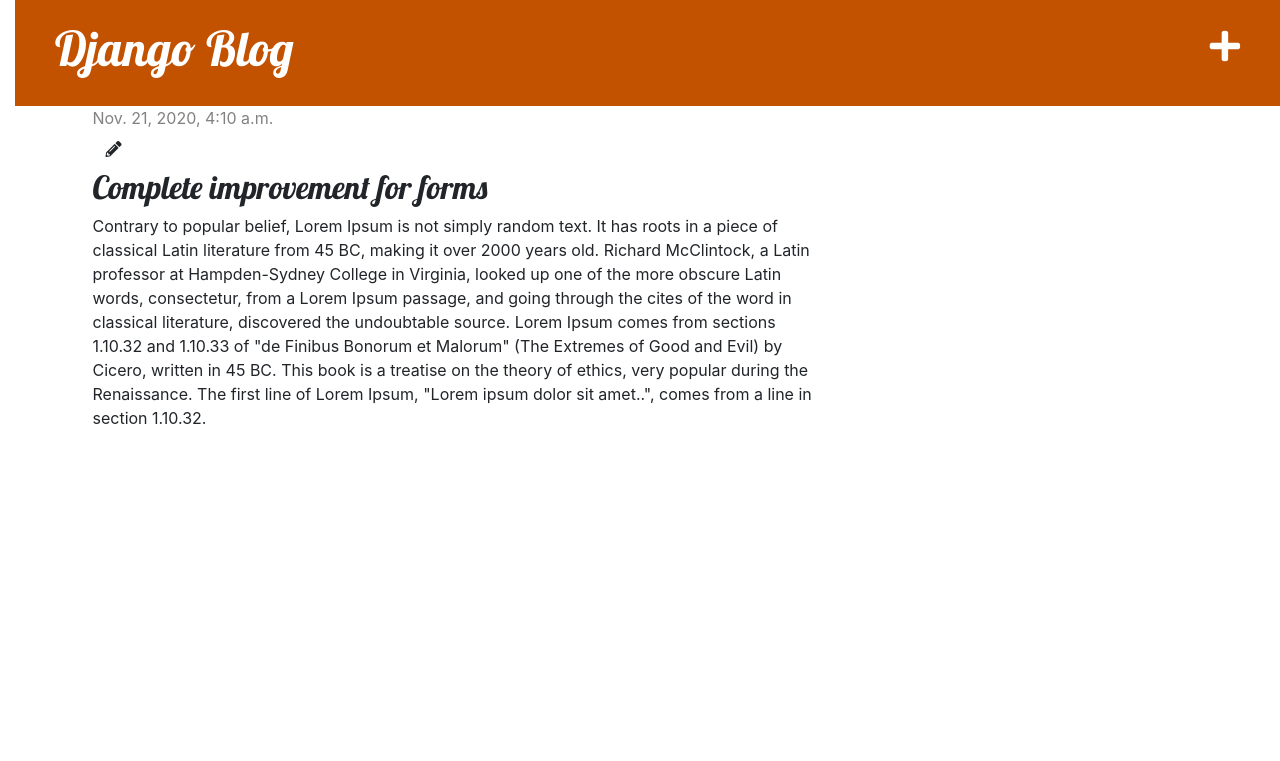
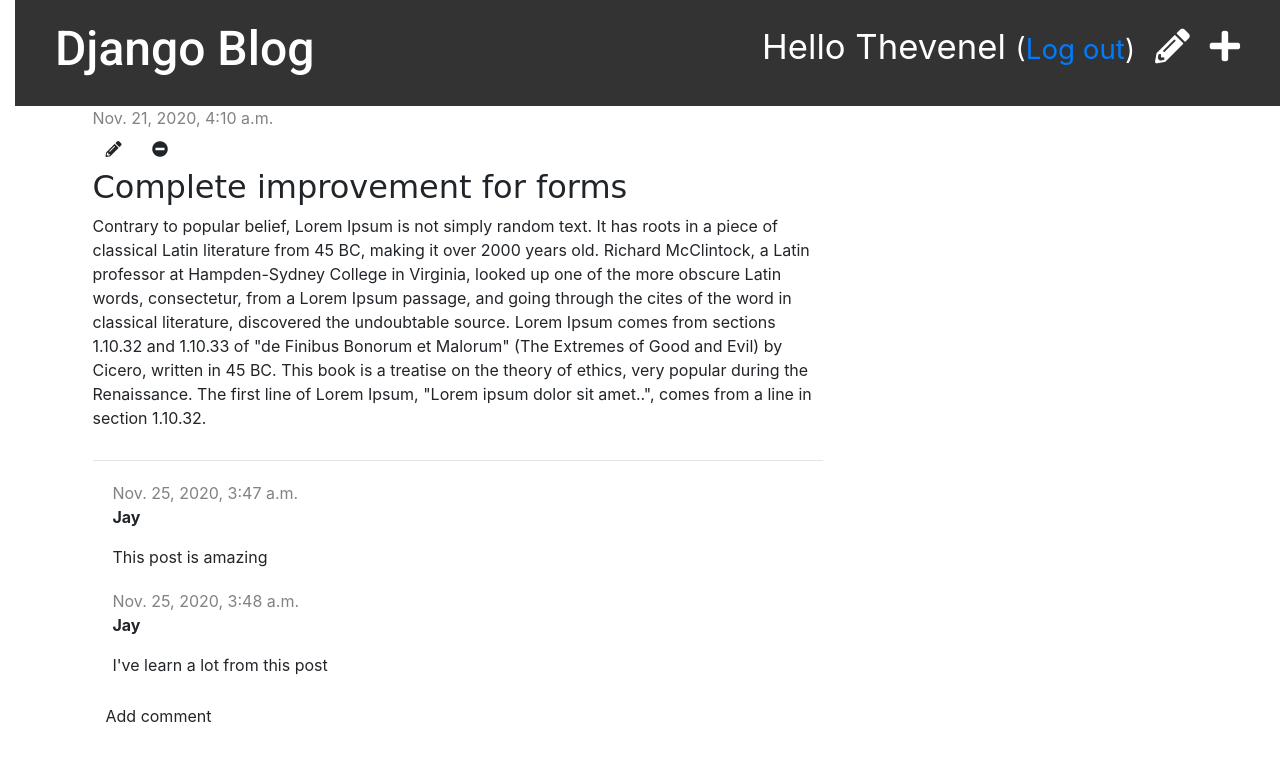
Before and after one commit to Thevenel/my-first-blog, a Django app: page /post/5/ in a window 1280 px wide. Shown: the top 761 px of the page. Run offline with Django 3.2, Linux system fonts and the light colour scheme; a user stored in the database is signed in; data comes from the database, SQL or seed files in the repository; both versions use the stored data as it was after the commit.

Commit message:
Added security and created comment model

```diff
--- a/mysite/blog/admin.py
+++ b/mysite/blog/admin.py
@@ -1,5 +1,6 @@
 from django.contrib import admin
-from .models import Post
+from .models import Comment, Post
 
 # Register your models here.
 admin.site.register(Post)
+admin.site.register(Comment)
--- a/mysite/blog/models.py
+++ b/mysite/blog/models.py
@@ -15,5 +15,22 @@ class Post(models.Model):
         self.published_date = timezone.now()
         self.save()
 
+    def approved_comments(self):
+        return self.comments.filter(approved_comment = True)
+
     def __str__(self):
         return self.title
+
+class Comment(models.Model):
+    post = models.ForeignKey('blog.Post', on_delete=models.CASCADE, related_name='comments')
+    author = models.CharField(max_length=200)
+    text = models.TextField()
+    created_date = models.DateTimeField(default=timezone.now)
+    approved_comment = models.BooleanField(default=False)
+
+    def approve(self):
+        self.approved_comment = True
+        self.save()
+
+    def __str__(self):
+        return self.text
--- a/mysite/blog/static/css/blog.css
+++ b/mysite/blog/static/css/blog.css
@@ -2,12 +2,12 @@ body {
     padding-left: 15px;
 }
 h1 a, h2 a {
-    color: #FF8833;
-    font-family: 'Lobster';
+    color: #ccc;
+    font-family: 'Roboto', sans-serif;
 }
 
 .page-header {
-    background-color: #C25100;
+    background-color: #333;
     margin-top: 0;
     padding: 20px 20px 20px 40px;
 }
@@ -52,3 +52,7 @@ h1, h2, h3, h4 {
 .post h2 a, .post h2 a:visited {
     color: #000000;
 }
+
+.comment{
+    margin: 20px 0px 20px 20px;
+}
--- a/mysite/blog/templates/blog/base.html
+++ b/mysite/blog/templates/blog/base.html
@@ -7,13 +7,18 @@
     <title>My Django blog</title>
     <link rel="stylesheet" href="{% static 'css/blog.css' %}">
     <link rel="stylesheet" href="https://cdn.jsdelivr.net/npm/bootstrap@4.5.3/dist/css/bootstrap.min.css" integrity="sha384-TX8t27EcRE3e/ihU7zmQxVncDAy5uIKz4rEkgIXeMed4M0jlfIDPvg6uqKI2xXr2" crossorigin="anonymous">
-    <link href="//fonts.googleapis.com/css?family=Lobster&subset=latin,latin-ext" rel="stylesheet" type="text/css">
+    <link rel="preconnect" href="https://fonts.gstatic.com">
+    <link href="https://fonts.googleapis.com/css2?family=Roboto:ital,wght@0,100;0,300;0,400;0,500;0,700;0,900;1,100;1,300;1,400;1,500;1,700;1,900&display=swap" rel="stylesheet">
     <link rel="stylesheet" href="https://use.fontawesome.com/releases/v5.15.1/css/all.css" integrity="sha384-vp86vTRFVJgpjF9jiIGPEEqYqlDwgyBgEF109VFjmqGmIY/Y4HV4d3Gp2irVfcrp" crossorigin="anonymous">
 </head>
 <body>
     <div class="page-header">
         {% if user.is_authenticated %}
         <a href="{% url 'post_new' %}" class="top-menu"><span><i class="fas fa-plus"></i></span></a>
+        <a href="{% url 'post_draft_list' %}" class="top-menu"><span><i class="fas fa-pencil-alt"></i></span></a>
+        <p class="top-menu">Hello {{ user.username.title }} <small>(<a href="{% url 'logout' %}">Log out</a>)</small></p>
+        {% else %}
+        <a href="{% url 'login' %}" class="top-menu"><span><i class="fas fa-user-lock"></i></span></a>
         {% endif %}
         <h1><a href="/">Django Blog</a></h1>
     </div>
--- a/mysite/blog/templates/blog/post_detail.html
+++ b/mysite/blog/templates/blog/post_detail.html
@@ -6,11 +6,35 @@
             <div class="date">
                 {{ post.published_date }}
             </div>
+        {% else %}
+        <a class="btn btn-default" href="{% url 'post_publish' pk=post.pk %}">Publish</a>
         {% endif %}
         {% if user.is_authenticated %}
         <a class="btn btn-default" href="{% url 'post_edit' pk=post.pk %}"><i class="fas fa-pencil-alt"></i></a>
+        <a class="btn btn-default" href="{% url 'post_remove' pk=post.pk %}"><span><i class="fas fa-minus-circle"></i></span></a>
         {% endif %}
         <h2> {{ post.title }} </h2>
         <p> {{ post.text|linebreaksbr }} </p>
     </div>
-{% endblock content %}
+
+    <hr>
+    {% for comment in post.comments.all %}
+        {% if user.is_authenticated or comment.approved_comment %}
+        <div class="comment">
+            <div class="date">
+                {{ comment.created_date }}
+            {% if not comment.approved_comment %}
+                <a class="btn btn-default" href="{% url 'comment_remove' pk=comment.pk %}"><span><i class="far fa-trash-alt"></i></span></a>
+                <a class="btn btn-default" href="{% url 'comment_approve' pk=comment.pk %}"><span><i class="far fa-check-circle"></i></span></a>
+            {% endif %}
+            </div>
+            <strong>{{ comment.author }}</strong>
+            <p> {{ comment.text|linebreaks }} </p>
+            {% endif %}
+        </div>
+    {% empty %}
+        <p>No comments her yet :(</p>
+    {% endfor %}
+    <a class="btn btn-default" href="{% url 'add_comment_to_post' pk=post.pk %}">Add comment</a>
+
+    {% endblock content %}
--- a/mysite/blog/templates/blog/post_list.html
+++ b/mysite/blog/templates/blog/post_list.html
@@ -3,11 +3,12 @@
 
     {% for post in posts %}
     <div class="post">
-        <div class="data">
+        <div class="date">
             {{post.published_date}}
         </div>
         <h2><a href="{% url 'post_detail' pk=post.pk %}">{{ post.title }}</a></h2>
         <p> {{ post.text|linebreaksbr }} </p>
+        <a href="{% url 'post_detail' pk=post.pk %}">Comments: {{ post.approved_comments.count }}</a>
     </div>
     {% endfor %}
 
--- a/mysite/blog/urls.py
+++ b/mysite/blog/urls.py
@@ -6,4 +6,10 @@ urlpatterns = [
     path('post/<int:pk>/', views.post_detail, name='post_detail'),
     path('post/new/', views.post_new, name = 'post_new'),
     path('post/<int:pk>/edit/', views.post_edit, name='post_edit' ),
+    path('drafts/', views.post_draft_list, name='post_draft_list'),
+    path('post/<pk>/publish/', views.post_publish, name='post_publish'),
+    path('post/<pk>/remove/', views.post_remove, name='post_remove'),
+    path('post/<int:pk>/comment/', views.add_comment_to_post, name='add_comment_to_post'),
+    path('comment/<int:pk>/approve/', views.comment_approve, name="comment_approve"),
+    path('comment/<int:pk>/remove/', views.comment_remove, name="comment_remove"),
 ]
--- a/mysite/blog/views.py
+++ b/mysite/blog/views.py
@@ -1,8 +1,9 @@
 from datetime import time
 from django.shortcuts import render, get_object_or_404, redirect
+from django.contrib.auth.decorators import login_required
 from django.utils import timezone
-from .models import Post
-from .forms import PostForm
+from .models import Post, Comment
+from .forms import CommentForm, PostForm
 
 # Create your views here.
 
@@ -14,19 +15,20 @@ def post_detail(request, pk):
     post = get_object_or_404(Post, pk=pk)
     return render(request, 'blog/post_detail.html', {'post': post} )
 
+@login_required
 def post_new(request):
     if request.method == 'POST':
         form = PostForm(request.POST)
         if form.is_valid():
             post = form.save(commit=False)
             post.author = request.user
-            post.published_date = timezone.now()
             post.save()
             return redirect('post_detail', pk = post.pk)
     else:
         form = PostForm()
     return render(request, 'blog/post_edit.html', {'form': form})
 
+@login_required
 def post_edit(request, pk):
     post = get_object_or_404(Post, pk=pk)
     if request.method == 'POST':
@@ -34,9 +36,50 @@ def post_edit(request, pk):
         if form.is_valid():
             post = form.save(commit=False)
             post.author = request.user
-            post.published_date = timezone.now()
             post.save()
             return redirect('post_detail', pk = post.pk)
     else:
         form = PostForm(instance=post)
     return render(request, 'blog/post_edit.html', {'form': form})
+
+@login_required
+def post_draft_list(request):
+    posts = Post.objects.filter(published_date__isnull=True).order_by('created_date')
+    return render(request, 'blog/post_draft_list.html', {'posts': posts})
+
+@login_required
+def post_publish(request, pk):
+    post = get_object_or_404(Post, pk=pk)
+    post.publish()
+    return redirect('post_detail', pk=pk)
+
+@login_required
+def post_remove(request, pk):
+    post = get_object_or_404(Post, pk=pk)
+    post.delete()
+    return redirect('post_list')
+
+def add_comment_to_post(request, pk):
+    post = get_object_or_404(Post, pk=pk)
+    if request.method == "POST":
+        form = CommentForm(request.POST)
+        if form.is_valid():
+            comment = form.save(commit=False)
+            comment.post = post
+            comment.save()
+            return redirect('post_detail', pk=post.pk)
+    else:
+        form = CommentForm()
+    return render(request, 'blog/add_comment_to_post.html', {'form':form})
+
+@login_required
+def comment_approve(request, pk):
+    comment = get_object_or_404(Comment, pk=pk)
+    comment.approve()
+    return redirect('post_detail', pk=comment.post.pk)
+
+@login_required
+def comment_remove(request, pk):
+    comment = get_object_or_404(Comment, pk=pk)
+    comment.delete()
+    return redirect('post_detail', pk=comment.post.pk)
--- a/mysite/mysite/settings.py
+++ b/mysite/mysite/settings.py
@@ -120,3 +120,4 @@ USE_TZ = True
 
 STATIC_URL = '/static/'
 STATIC_ROOT = os.path.join(BASE_DIR, 'static')
+LOGIN_REDIRECT_URL = '/'
--- a/mysite/mysite/urls.py
+++ b/mysite/mysite/urls.py
@@ -14,9 +14,14 @@ Including another URLconf
     2. Add a URL to urlpatterns:  path('blog/', include('blog.urls'))
 """
 from django.contrib import admin
+from django.contrib.auth.views import LoginView, LogoutView
 from django.urls import path, include
+
+from django.contrib.auth import views
 
 urlpatterns = [
     path('admin/', admin.site.urls),
+    path('accounts/login', views.LoginView.as_view(), name='login'),
+    path('accounts/logout', views.LogoutView.as_view(next_page='/'), name='logout'),
     path('', include('blog.urls'))
 ]
```
Also changed, not shown: mysite/blog/forms.py (+6 -1 lines), mysite/blog/templates/blog/add_comment_to_post.html (added, +10 -0 lines), mysite/blog/templates/blog/post_draft_list.html (added, +12 -0 lines), mysite/blog/templates/registration/login.html (added, +24 -0 lines), mysite/blog/migrations/0002_comment.py (added), mysite/db.sqlite3.
